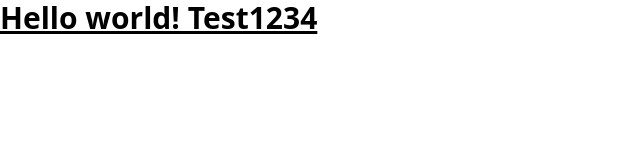
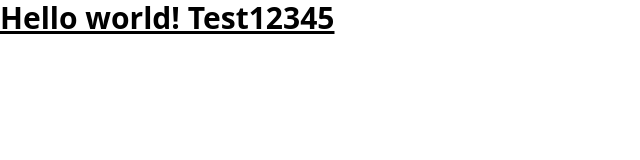
Before and after one commit to Kirill4191/abcalculator, a React (Create React App) app in the folder React/: page / in a window 1280 px wide. Shown: the top 160 px of the page, without its empty margins (0-640 px from the left). Built offline with nearby package versions, Linux system fonts and the light colour scheme.

Commit message:
test commit 3

```diff
--- a/React/src/App.js
+++ b/React/src/App.js
@@ -4,7 +4,7 @@ import './App.css';
 export default function App() {
   return (
     <h1 className="text-3xl font-bold underline">
-      Hello world! Test1234
+      Hello world! Test12345
     </h1>
   )
 }
```
